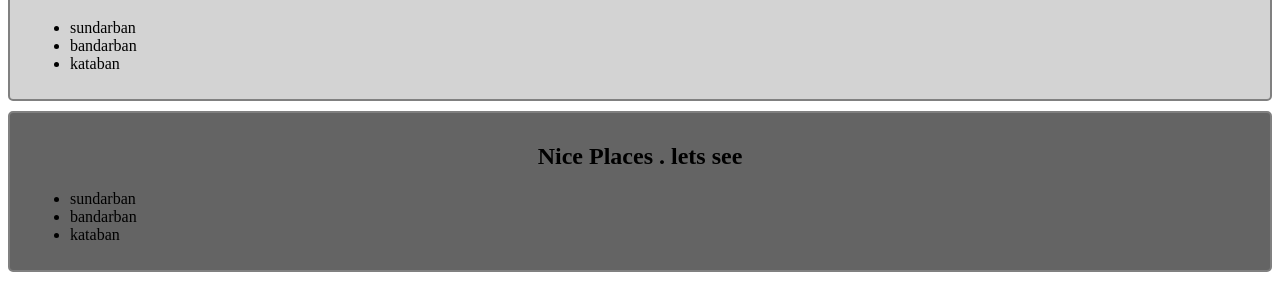
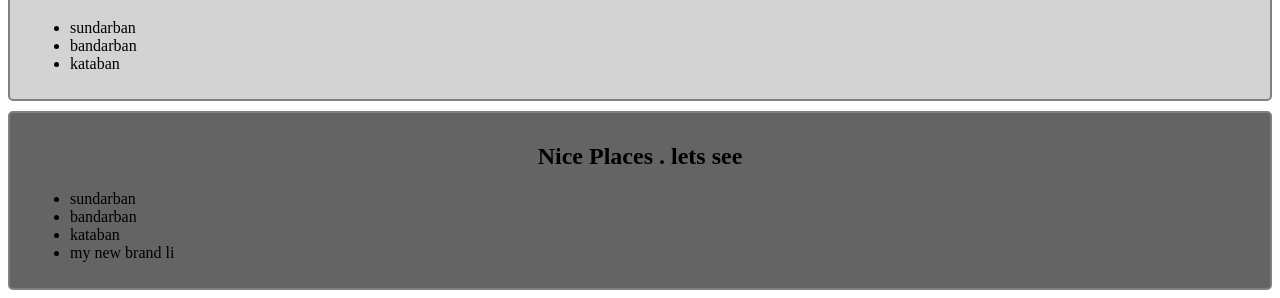
Before and after one commit to developerMohib/DOM_intro, a plain HTML site: page index.html in a window 1280 px wide. Shown: the part 549-847 px from the top of the page. Drawn offline with Linux system fonts and the light colour scheme.

Commit message:
dom intro video added

```diff
--- a/app2.js
+++ b/app2.js
@@ -1,5 +1,5 @@
 
-let mysection = document.querySelectorAll('section');
+let mysection = document.querySelectorAll( 'section');
 
 
 for (const section of mysection) {
@@ -16,3 +16,9 @@ lastSection.style.backgroundColor = '#fff'
 
 let mylastfirst = document.getElementById('mylastfirst');
 mylastfirst.classList.add('lastfirst');
+
+let placesUl = document.getElementById( 'newLiadd');
+
+let li = document.createElement('li');
+li.innerText = 'my new brand li';
+placesUl.appendChild(li)
--- a/index.html
+++ b/index.html
@@ -39,7 +39,7 @@
 
         <section class="lastfirst" id="mylastfirst">
             <h1 id="heading" class="classHeading">Nice Places . lets see </h1>
-            <ul>
+            <ul id="newLiadd">
                 <li>sundarban</li>
                 <li>bandarban</li>
                 <li>kataban</li>
```
